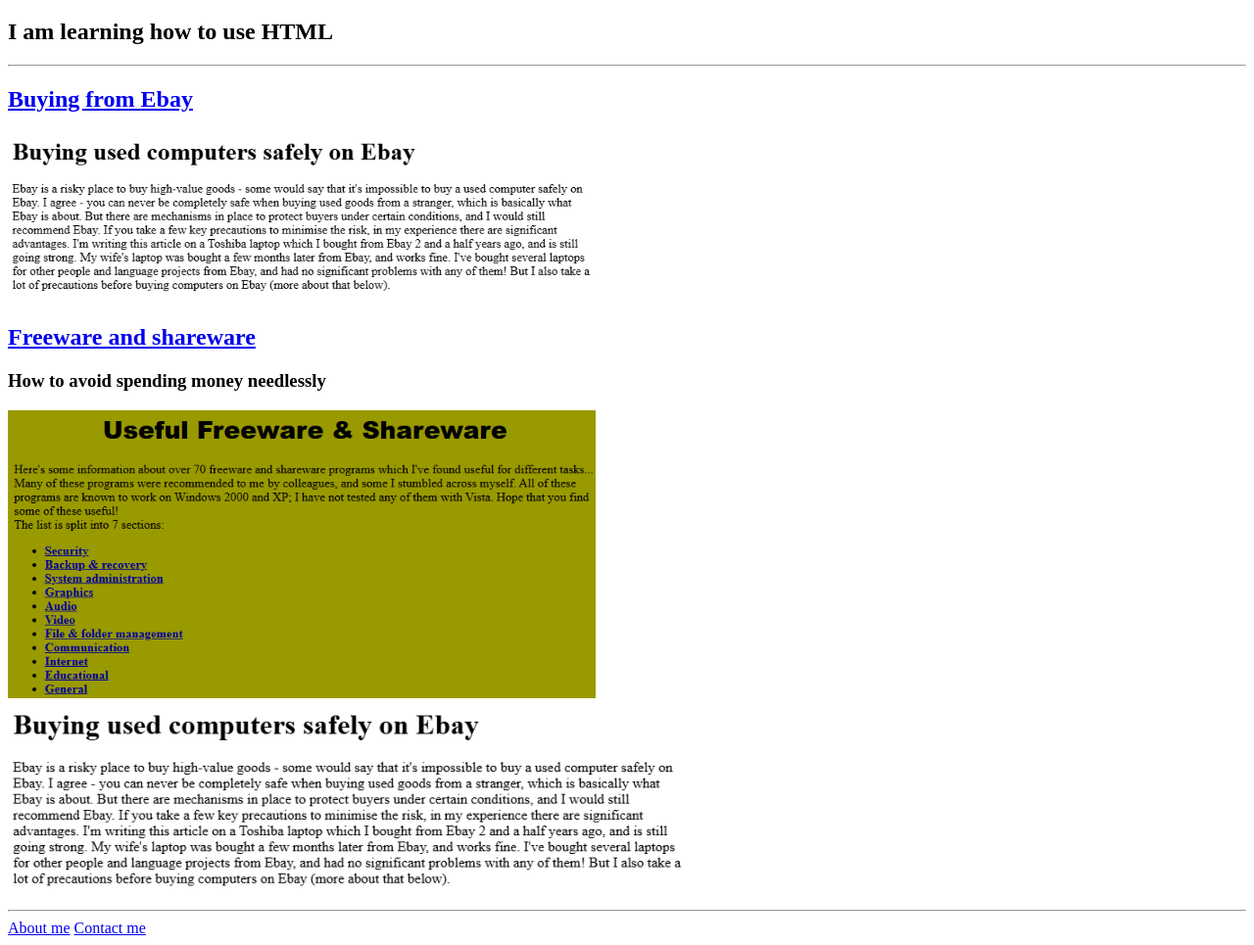
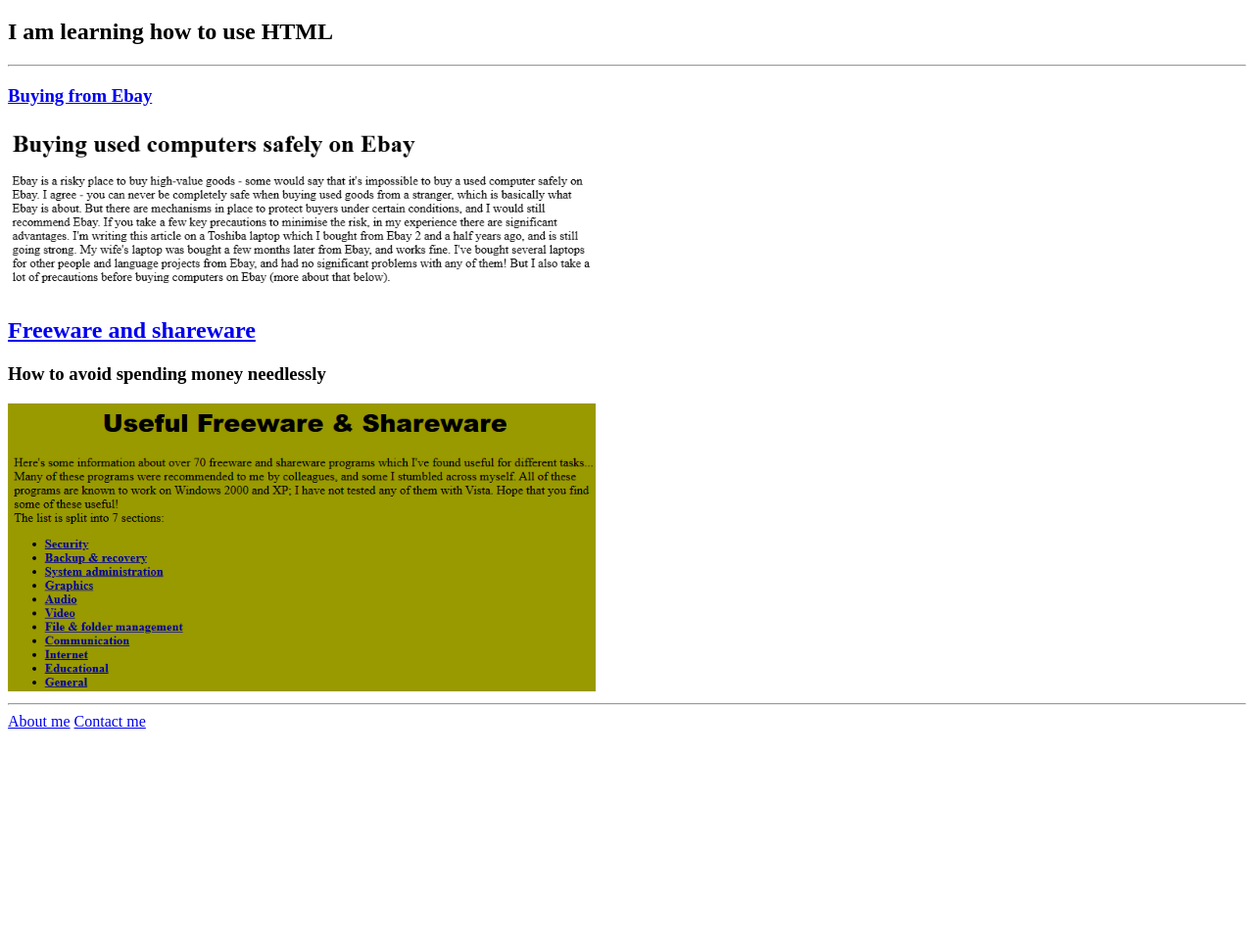
Before and after one commit to ly422/html-portfolio, a plain HTML site: page index.html in a window 1280 px wide. Shown: the part 61-1026 px from the top of the page at 98% size. After the commit the page ends 815 px from the top, so only its background shows below. Drawn offline with Linux system fonts and the light colour scheme.

Commit message:
Add files via upload

```diff
--- a/index.html
+++ b/index.html
@@ -10,12 +10,11 @@
     <h1>RY's example portfolio</h1>
     <h2>I am learning how to use HTML</h2>
     <hr>
-    <h2><a href="./public/BuyingFromEbay.html">Buying from Ebay</a></h2>
+    <h3><a href="./public/BuyingFromEbay.html">Buying from Ebay</a></h3>
 <img src="./assets/images/ebay.png" alt="Ebay" width="600" />
     <h2><a href="./public/freeware_shareware.html">Freeware and shareware</a></h2>
     <h3>How to avoid spending money needlessly</h3>
 <img src="./assets/images/freeware.png" alt="Freeware" width="600" />
-<img src="./assets/images/ebay.png" alt="Ebay" height="200" />
 <hr>
     <a href="./public/about.html">About me</a></h2>
     <a href="./public/contact.html">Contact me</a></h2>
```
